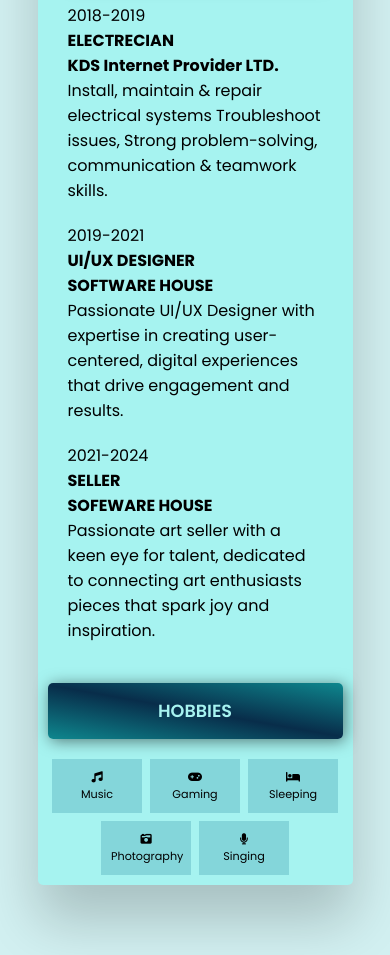
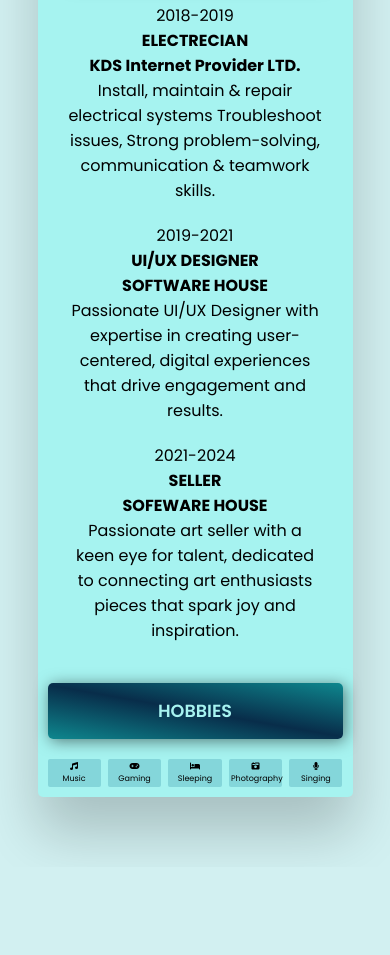
Before and after one commit to Humairaosama9298/osama_resume, a plain HTML site: page index.html in a window 390 px wide. Shown: the part 2191-3146 px from the top of the page. After the commit the page ends 3058 px from the top, so only its background shows below. Drawn offline with Linux system fonts and the light colour scheme.

Commit message:
Update style.css

```diff
--- a/style.css
+++ b/style.css
@@ -130,14 +130,15 @@ h4 {
     display: flex;
     flex-wrap: wrap;
     justify-content: center;
-    gap: 8px;
+    gap: 2px;
     margin-top: 20px;
-    font-size:0.7rem;
+    font-size:1rem;
+    justify-content: space-between;
 }
 
 .hobbies ul li {
     list-style: none;
-    width: 100px;
+    width: 18%;
     padding: 15px;
     background: #84d6da;
     text-align: center;
@@ -157,6 +158,7 @@ h4 {
         display: grid;
         grid-template-columns: 2fr 3fr;
     }
+
     .bottom {
         flex-direction: row;
         display: grid;
@@ -170,9 +172,21 @@ h4 {
     }
     .container {
         padding: 10px;
+        text-align: center;
     }
     .hobbies ul li {
-        width: 90px;
-        padding: 10px;
+        padding: 2px;
+        bottom: 20px;
+        border-radius: 2px;
     }
+    .skills .skills_box {
+        width: 70%;
+    }
+    .hobbies ul {
+
+        font-size:0.5rem;
+        gap:2px;
+
+    }
+
 }
```
